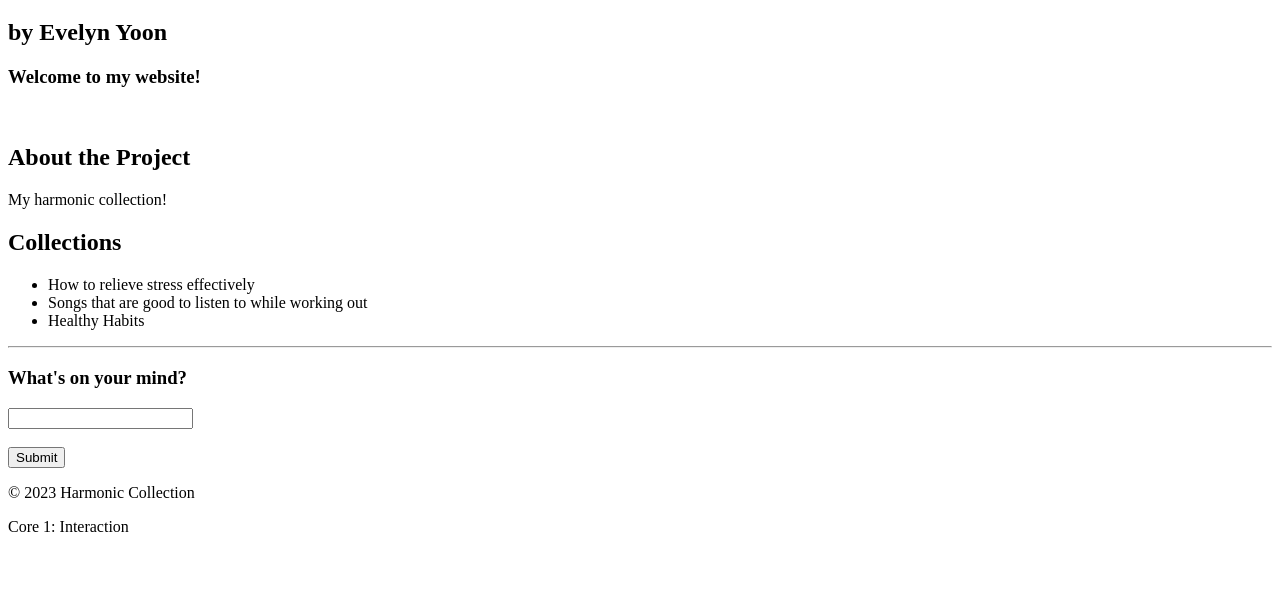
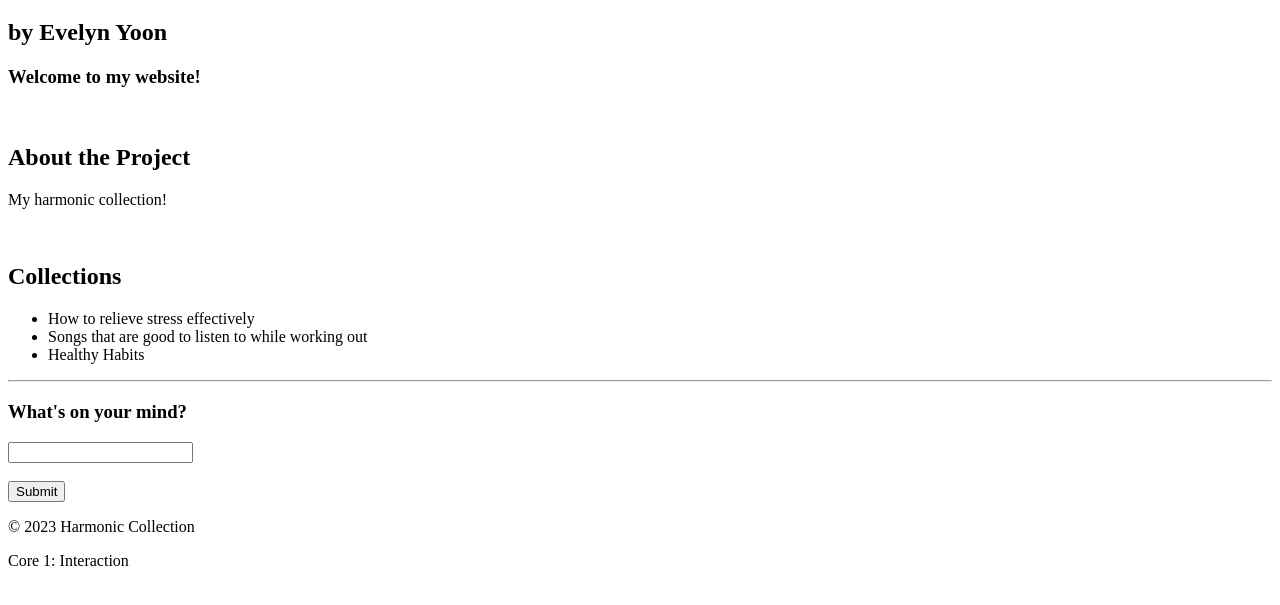
Before and after one commit to evelyn1028/harmonic-collection, a plain HTML site: page index.html in a window 1280 px wide. Shown: the part 61-666 px from the top of the page. Drawn offline with Linux system fonts and the light colour scheme.

Commit message:
Update index.html

```diff
--- a/index.html
+++ b/index.html
@@ -15,7 +15,7 @@
      <h3>Welcome to my website!</h3><br>
 
      <h2>About the Project</h2>
-     <p>My harmonic collection!</p>
+     <p>My harmonic collection!</p><br>
 
      <h2>Collections</h2>
      <ul>
```
